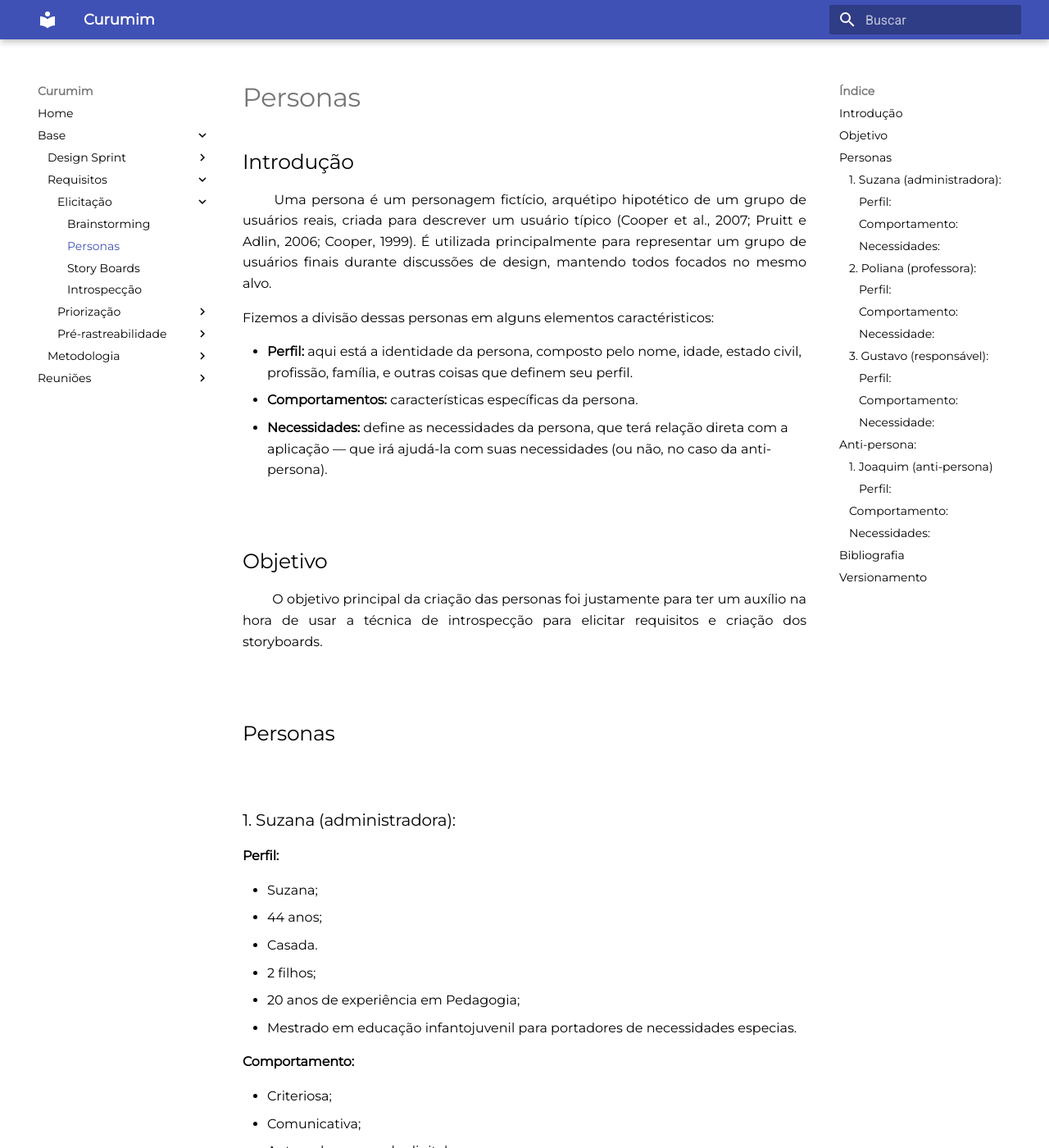
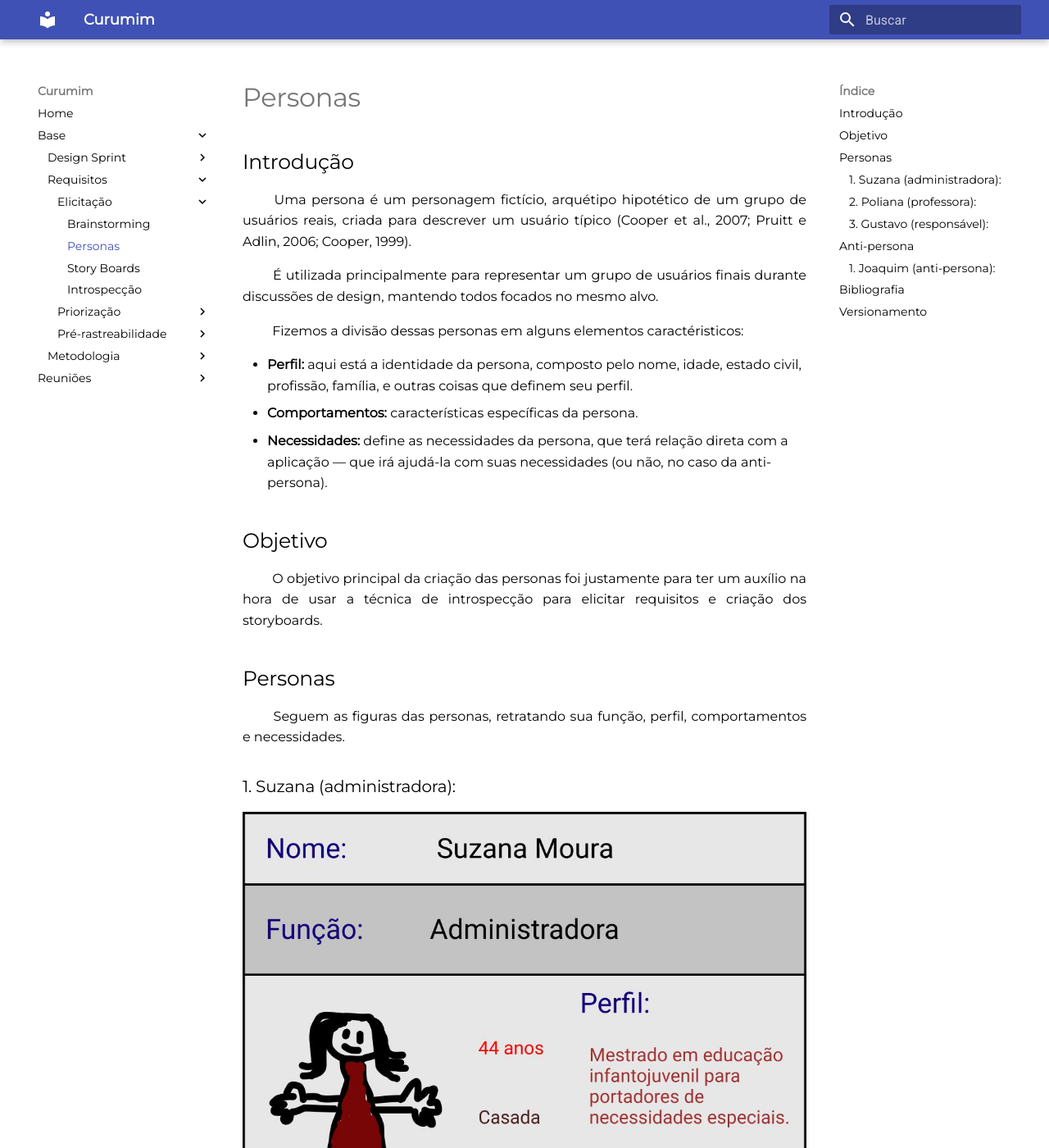
Before and after one commit to UnBArqDsw2021-1/2021.1_G6_Curumim, an MkDocs documentation site: the page built from docs/base/requisitos/elicitacao/personas.md, in a window 1280 px wide and 1400 px high. Shown: the whole window at 82% size. Built offline with MkDocs 1.6.1 and Material for MkDocs 9.7.7, drawn with Linux system fonts in a browser that asks for light colours; some of the changed text lies outside the part shown.

Commit message:
doc(#11): vetorização das personas, padronização do doc e novas imagens

```diff
--- a/docs/base/requisitos/elicitacao/personas.md
+++ b/docs/base/requisitos/elicitacao/personas.md
@@ -1,116 +1,50 @@
 ## Introdução
 &emsp;&emsp;
 Uma persona é um personagem fictício, arquétipo hipotético de um grupo de usuários reais, criada para descrever um usuário típico (Cooper et al., 2007; Pruitt e Adlin, 2006; Cooper, 1999).
+&emsp;&emsp;
+
+&emsp;&emsp;
 É utilizada principalmente para representar um grupo de usuários finais durante discussões de design, mantendo todos focados no mesmo alvo.
+&emsp;&emsp;
 
+&emsp;&emsp;
 Fizemos a divisão dessas personas em alguns elementos caractéristicos:
+&emsp;&emsp;
 
 - **Perfil:** aqui está a identidade da persona, composto pelo nome, idade, estado civil, profissão, família, e outras coisas que definem seu perfil.
 - **Comportamentos:** características específicas da persona.
 - **Necessidades:** define as necessidades da persona, que terá relação direta com a aplicação — que irá ajudá-la com suas necessidades (ou não, no caso da anti-persona).
-
 &emsp;&emsp;
-
 ## Objetivo
-
 &emsp;&emsp;
 O objetivo principal da criação das personas foi justamente para ter um auxílio na hora de usar a técnica de introspecção para elicitar requisitos e criação dos storyboards.
 
+## Personas
 &emsp;&emsp;
-## Personas
-
+Seguem as figuras das personas, retratando sua função, perfil, comportamentos e necessidades.
 &emsp;&emsp;
 ### 1. Suzana (administradora):
-#### Perfil:
--  Suzana;
-- 44 anos;
-- Casada.
-- 2 filhos;
-- 20 anos de experiência em Pedagogia;
-- Mestrado em educação infantojuvenil para portadores de necessidades especias.
-
-#### Comportamento:
-- Criteriosa;
-- Comunicativa;
-- Antenada ao mundo digital;
-- Insperada;
-- Amante dos animais.
-
-#### Necessidades:
-- Aproximar a comunidade do Centro Educacional;
-- Estimular uma maior participação dos pais na educação das  crianças;
-- Ajudar a formar bons cidadãos;
-- Inserir a tecnologia no sistema educacional.
-
-<br>
+![Brainstorming](../../../assets/imagens/personas/persona1-suzana-administradora.jpg)
+<center>[Figura 1: Persona 1 - Suzana Moura](../../../assets/imagens/personas/persona1-suzana-administradora.jpg)</center>
 
 ### 2. Poliana (professora):
 
-#### Perfil:
-- Poliana;
-- 28 anos;
-- Solteira;
-- 2 cachorros;
-- Vegana.
-
-#### Comportamento:
-- Agitada;
-- Extrovertida;
-- Animada;
-- Conversa bastante;
-
-#### Necessidade:
-- Melhorar a comunicação com os pais/ responsáveis;
-- Desenvolver atividades interativas e divertidas com as crianças;
-- Adquirir experiencia na área de forma inovadora.
-
-<br>
+![Brainstorming](../../../assets/imagens/personas/persona2-poliana-professora.jpg)
+<center>[Figura 1: Persona 1 - Poliana Vitória](../../../assets/imagens/personas/persona2-poliana-professora.jpg)</center>
 
 ### 3. Gustavo (responsável):
 
-#### Perfil:
-- Gustavo;
-- 31 anos;
-- Noivo;
-- 1 filha;
-- Formado em Engenharia Software.
+![Brainstorming](../../../assets/imagens/personas/persona3-gustavo-responsavel.jpg)
+<center>[Figura 1: Persona 1 - Gustavo Borges](../../../assets/imagens/personas/persona3-gustavo-responsavel.jpg)</center>
 
-#### Comportamento:
-- Atencioso;
-- Amoroso;
-- Simpático;
-- Fitness;
-- Um bom pai.
+## Anti-persona
+Segue a figura da anti-persona, retratando sua função, perfil, comportamentos e necessidades.
 
-#### Necessidade:
-- Estar presente na infância da filha;
-- Ter um acompanhamento das atividades da filha.
+### 1. Joaquim (anti-persona):
 
-<br>
+![Brainstorming](../../../assets/imagens/personas/antipersona1-joaquim.jpg)
+<center>[Figura 1: Persona 1 - Joaquim Lima](../../../assets/imagens/personas/antipersona1-joaquim.jpg)</center>
 
-## Anti-persona:
-
-<br>
-
-### 1. Joaquim (anti-persona)
-#### Perfil:
-- Joaquim
-- 70 anos;
-- Aposentado;
-- 5 filhos adultos.
-
-### Comportamento:
-- Saudoso ao passado;
-- Impaciente;
-- Contador de histórias.
-
-### Necessidades:
-- Mimar os netos;
-- Ter uma boa velhice;
-- Jogar dominó aos domingos após a missa.
-
-&emsp;&emsp;
-<br>
 
 ## Bibliografia
 
@@ -121,3 +55,4 @@ O objetivo principal da criação das personas foi justamente para ter um auxíl
 |--|--|--|--|
 |0.1|28/07/2021| Criação das personas | Bruno Félix, Daniel Porto, Edson Souza, Enzo Gabriel, Francisco Ferreira, Gabriel Bonifácio, Mateus Oliveiro e Nilo Mendonça |
 |1.0|29/07/2021| Abertura de Documento | Gabriel Bonifácio |
+|2.0|04/08/2021| Vetorização das personas e ajuste de espaçamento | Gabriel Bonifácio |
```
Also changed, not shown: docs/assets/imagens/personas/antipersona1-joaquim.jpg (added), docs/assets/imagens/personas/persona1-suzana-administradora.jpg (added), docs/assets/imagens/personas/persona2-poliana-professora.jpg (added), docs/assets/imagens/personas/persona3-gustavo-responsavel.jpg (added).
